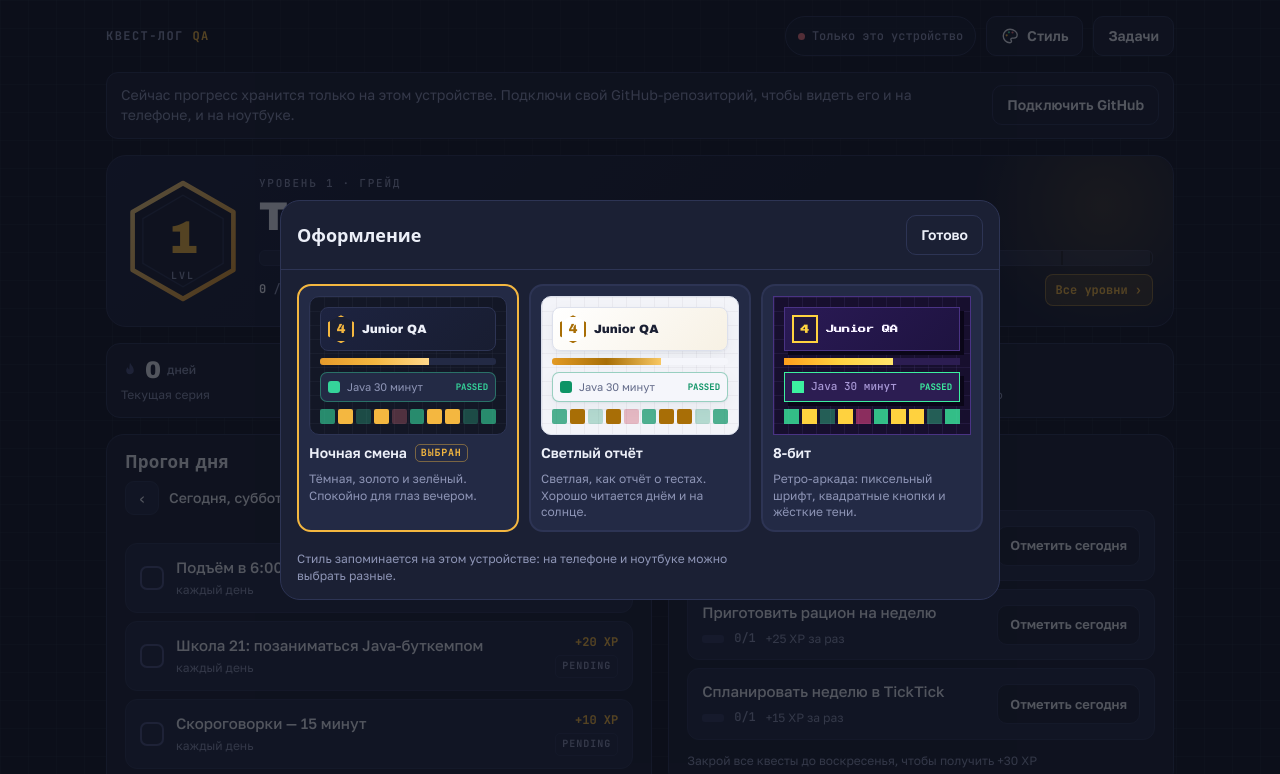
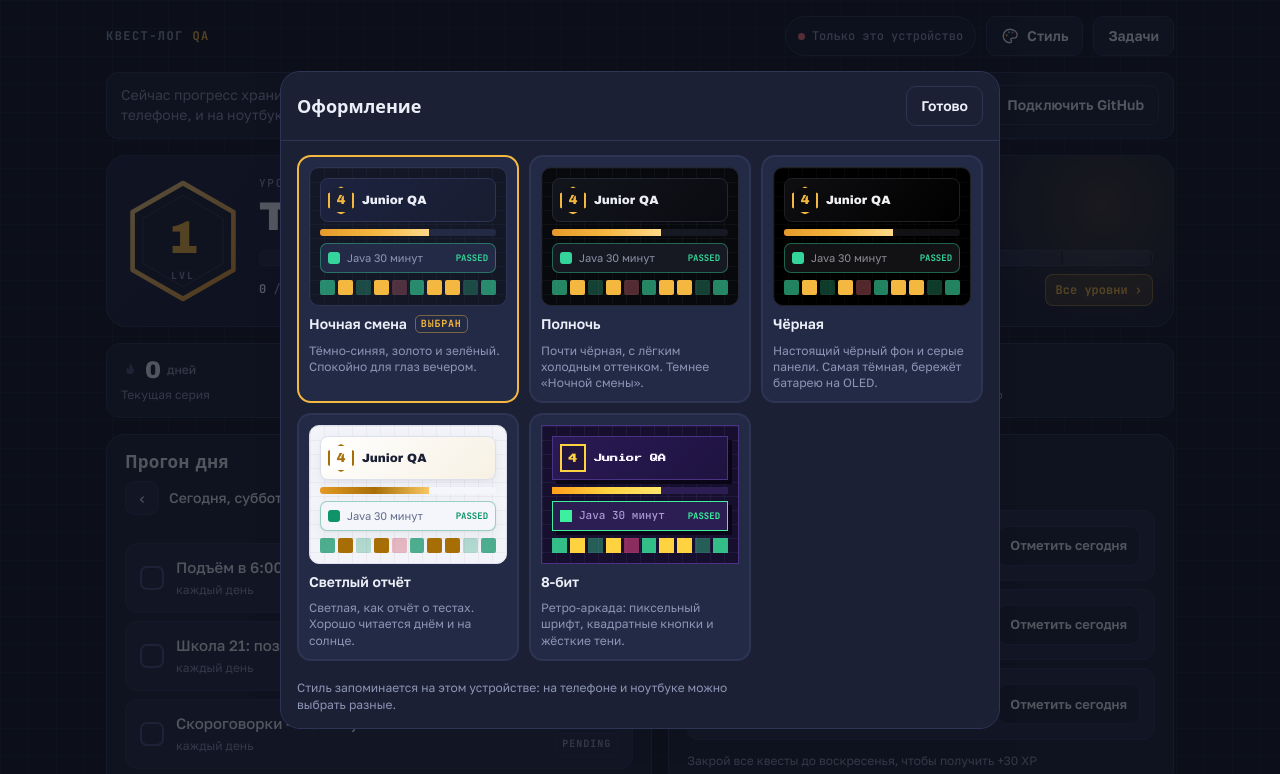
Before and after one commit to azamatgumerov7/questlog-, a plain HTML site: page index.html in a window 1280 px wide. Both pictures are taken after a click on the button "Стиль". Shown: the top 774 px of the page. Drawn offline with Linux system fonts and the light colour scheme; a web font is replaced by a local one.

Commit message:
Тёмные темы «Полночь» и «Чёрная»
«Ночная смена» осталась без изменений, рядом добавлены почти чёрная и OLED-чёрная.

Co-Authored-By: Claude Opus 5.5 <noreply@anthropic.com>
Claude-Session: https://claude.ai/code/session_01XKy1BkSpeT1bfZtpFDM8MD

```diff
--- a/index.html
+++ b/index.html
@@ -4,7 +4,7 @@
 <meta charset="utf-8">
 <meta name="viewport" content="width=device-width, initial-scale=1">
 <meta name="theme-color" content="#131726" id="themeColor">
-<script>try{var t=localStorage.getItem('questlog-theme');if(t==='light'||t==='arcade'){document.documentElement.dataset.theme=t;}}catch(e){}</script>
+<script>try{var t=localStorage.getItem('questlog-theme');if(['light','arcade','midnight','oled'].indexOf(t)>=0){document.documentElement.dataset.theme=t;}}catch(e){}</script>
 <meta name="apple-mobile-web-app-capable" content="yes">
 <meta name="apple-mobile-web-app-status-bar-style" content="black-translucent">
 <meta name="apple-mobile-web-app-title" content="Квест-лог">
@@ -48,6 +48,28 @@
   --f-body:"Golos Text",system-ui,-apple-system,"Segoe UI",Roboto,sans-serif;
   --f-mono:"JetBrains Mono",ui-monospace,SFMono-Regular,Consolas,monospace;
   --r:14px;
+  color-scheme:dark;
+}
+/* Тема «Полночь»: почти чёрная, с едва заметным холодным оттенком */
+html[data-theme="midnight"],[data-preview="midnight"]{
+  --bg:#08090D; --panel:#101218; --panel-2:#161922; --line:#232733; --text:#ECEEF4; --muted:#8A90A6;
+  --grid:rgba(255,255,255,.03);
+  --hud-a:#13151D; --hud-b:#0A0B10; --glow:rgba(244,183,64,.11);
+  --hover:#343a4d; --box:#3d4356; --track:#20232D; --ring-track:#1B1E27; --check:#08170F;
+  --cell:#14161D; --cell-future:#20232D; --c0:rgba(239,118,128,.32); --c1:rgba(53,212,154,.28); --c2:rgba(53,212,154,.62);
+  --toast:#171A23; --overlay:rgba(0,0,0,.72); --pill-bg:rgba(16,18,24,.85); --row-line:#1C1F28;
+  --badge-fill:#101218; --badge-inner:#232733;
+  color-scheme:dark;
+}
+/* Тема «Чёрная»: настоящий чёрный фон и нейтральные серые, экономит батарею на OLED-экранах */
+html[data-theme="oled"],[data-preview="oled"]{
+  --bg:#000000; --panel:#0B0B0D; --panel-2:#121215; --line:#1F1F24; --text:#F2F2F4; --muted:#8C8C96;
+  --grid:rgba(255,255,255,.028);
+  --hud-a:#0F0F12; --hud-b:#000000; --glow:rgba(244,183,64,.1);
+  --hover:#2E2E35; --box:#3A3A42; --track:#1D1D22; --ring-track:#1A1A1F; --check:#000000;
+  --cell:#111114; --cell-future:#1C1C21; --c0:rgba(239,118,128,.34); --c1:rgba(53,212,154,.28); --c2:rgba(53,212,154,.62);
+  --toast:#121215; --overlay:rgba(0,0,0,.8); --pill-bg:#0B0B0D; --row-line:#18181C;
+  --badge-fill:#0B0B0D; --badge-inner:#1F1F24;
   color-scheme:dark;
 }
 /* Тема «Светлый отчёт»: дневной режим, читается на солнце */
@@ -1278,7 +1300,9 @@ const achList = s => ACH.map(a => { const r = a.f(s); return Object.assign({}, a
 
   /* ---------- оформление ---------- */
   const THEMES = [
-    { id:'night',  name:'Ночная смена',  desc:'Тёмная, золото и зелёный. Спокойно для глаз вечером.', color:'#131726' },
+    { id:'night',  name:'Ночная смена',  desc:'Тёмно-синяя, золото и зелёный. Спокойно для глаз вечером.', color:'#131726' },
+    { id:'midnight', name:'Полночь',     desc:'Почти чёрная, с лёгким холодным оттенком. Темнее «Ночной смены».', color:'#08090D' },
+    { id:'oled',   name:'Чёрная',        desc:'Настоящий чёрный фон и серые панели. Самая тёмная, бережёт батарею на OLED.', color:'#000000' },
     { id:'light',  name:'Светлый отчёт', desc:'Светлая, как отчёт о тестах. Хорошо читается днём и на солнце.', color:'#F3F4F9' },
     { id:'arcade', name:'8-бит',         desc:'Ретро-аркада: пиксельный шрифт, квадратные кнопки и жёсткие тени.', color:'#170F2E' }
   ];
```
Also changed, not shown: 1 other file.
